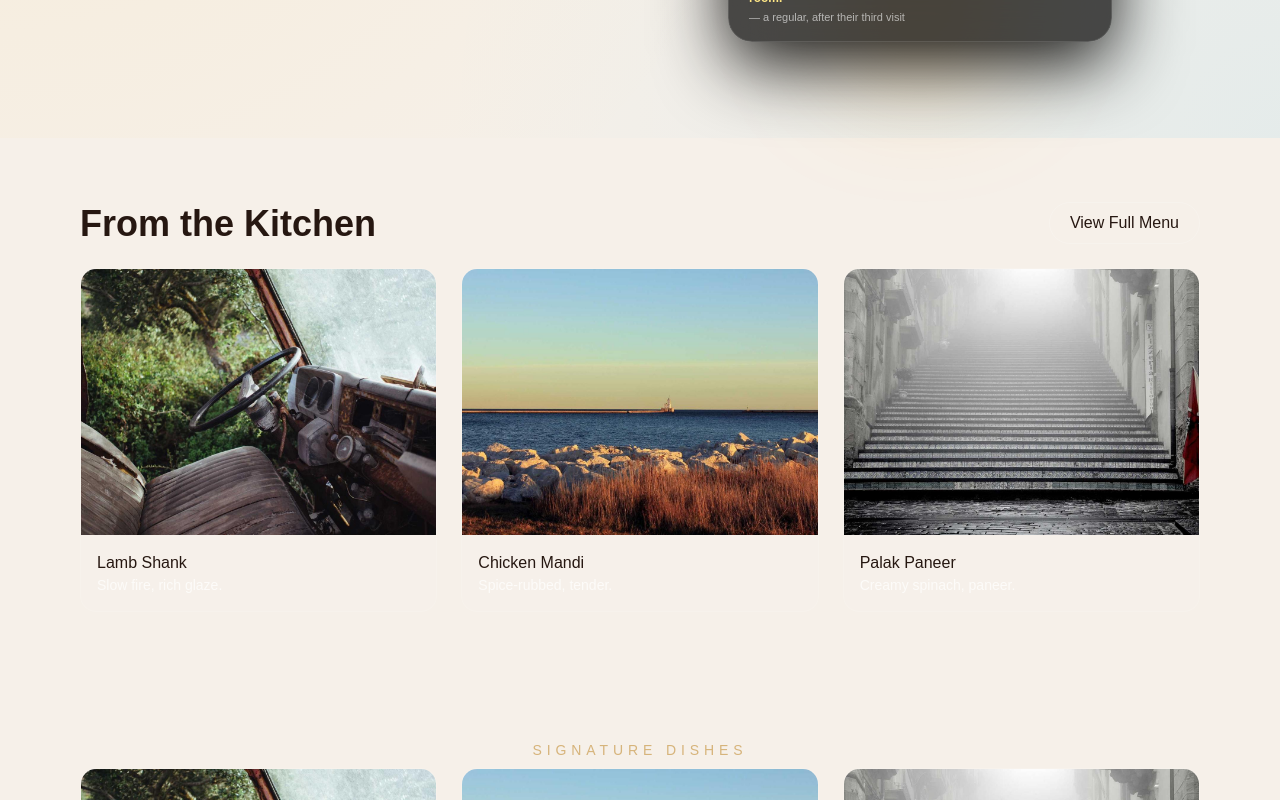
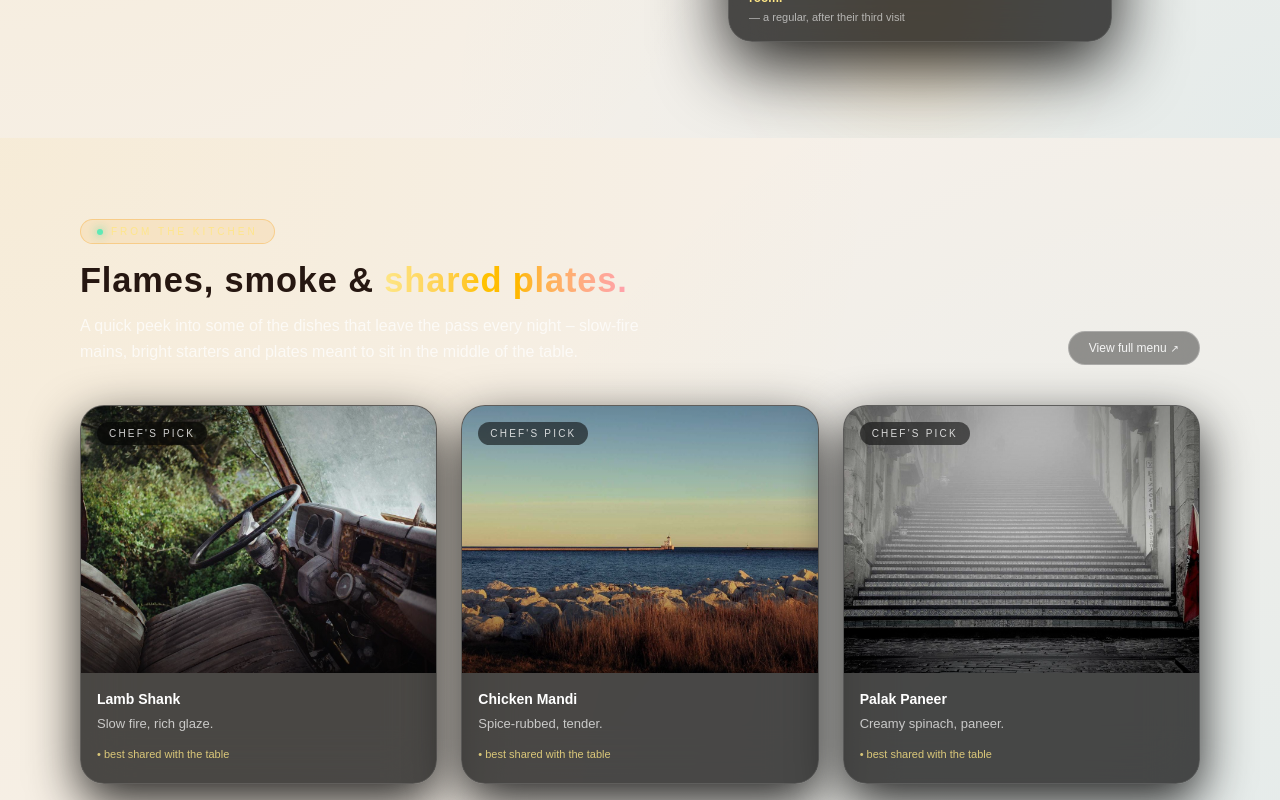
Before and after one commit to ARSiddique/the-lost-tribe, a Next.js app: page / in a window 1280 px wide. Shown: the part 1220-2020 px from the top of the page. Built offline with nearby package versions, Linux system fonts and the light colour scheme.

Commit message:
menu preview section updated

```diff
--- a/components/MenuPreviewSection.jsx
+++ b/components/MenuPreviewSection.jsx
@@ -1,44 +1,109 @@
+// components/MenuPreviewSection.jsx
 "use client";
+
 import Image from "next/image";
 import Link from "next/link";
+import { motion } from "framer-motion";
 import { MENU_PREVIEW } from "@/data/menu";
+
+const cardVariants = {
+  hidden: { opacity: 0, y: 30 },
+  show: (i) => ({
+    opacity: 1,
+    y: 0,
+    transition: { delay: 0.12 * i, duration: 0.5, ease: "easeOut" },
+  }),
+};
 
 export default function MenuPreviewSection() {
   return (
-    <section className="bg-bg text-fg">
-      <div className="mx-auto max-w-6xl px-4 py-16">
-        <div className="flex items-end justify-between mb-6">
-          <h2 className="text-3xl md:text-4xl font-semibold">From the Kitchen</h2>
-          <Link
-            href="/menu"
-            className="inline-flex items-center rounded-full border border-white/20 px-5 py-2 hover:bg-white/10"
-          >
-            View Full Menu
-          </Link>
-        </div>
+    <section className="relative bg-bg text-fg">
+      {/* soft gradient backdrop */}
+      <div className="pointer-events-none absolute inset-0 bg-[radial-gradient(circle_at_0%_0%,rgba(251,191,36,0.09),transparent_60%),radial-gradient(circle_at_100%_100%,rgba(56,189,248,0.09),transparent_60%)]" />
 
-        <div className="grid gap-6 md:grid-cols-3">
-          {MENU_PREVIEW.map((item) => (
-            <div
+      <div className="relative mx-auto max-w-6xl px-4 py-16 md:py-20">
+        {/* heading row */}
+        <motion.div
+          className="mb-8 flex flex-col gap-4 md:mb-10 md:flex-row md:items-end md:justify-between"
+          initial={{ opacity: 0, y: 24 }}
+          whileInView={{ opacity: 1, y: 0 }}
+          viewport={{ once: true, amount: 0.3 }}
+          transition={{ duration: 0.6, ease: "easeOut" }}
+        >
+          <div>
+            <p className="inline-flex items-center gap-2 rounded-full border border-amber-500/30 bg-amber-500/10 px-4 py-1 text-[10px] uppercase tracking-[0.3em] text-amber-200/90">
+              <span className="h-1.5 w-1.5 rounded-full bg-emerald-300 shadow-[0_0_10px_rgba(52,211,153,0.9)]" />
+              from the kitchen
+            </p>
+            <h2 className="mt-4 text-2xl font-semibold tracking-wide sm:text-3xl md:text-[2.15rem]">
+              Flames, smoke &{" "}
+              <span className="bg-gradient-to-r from-amber-200 via-amber-400 to-rose-300 bg-clip-text text-transparent">
+                shared plates.
+              </span>
+            </h2>
+            <p className="mt-3 max-w-xl text-sm leading-relaxed text-white/70 sm:text-base">
+              A quick peek into some of the dishes that leave the pass every
+              night – slow-fire mains, bright starters and plates meant to sit
+              in the middle of the table.
+            </p>
+          </div>
+
+          <div className="flex md:justify-end">
+            <Link
+              href="/menu"
+              className="inline-flex items-center rounded-full border border-white/25 bg-black/40 px-5 py-2 text-xs font-medium text-white/90 backdrop-blur-md transition hover:border-amber-300/80 hover:text-amber-100"
+            >
+              View full menu
+              <span className="ml-1 text-[10px]">↗</span>
+            </Link>
+          </div>
+        </motion.div>
+
+        {/* cards grid */}
+        <motion.div
+          className="grid gap-6 md:grid-cols-3"
+          initial="hidden"
+          whileInView="show"
+          viewport={{ once: true, amount: 0.3 }}
+        >
+          {MENU_PREVIEW.map((item, idx) => (
+            <motion.article
               key={item.title}
-              className="rounded-2xl border border-white/10 bg-white/5 overflow-hidden"
+              className="group overflow-hidden rounded-3xl border border-white/12 bg-black/70 shadow-[0_18px_50px_rgba(0,0,0,0.85)] backdrop-blur-xl"
+              variants={cardVariants}
+              custom={idx}
+              whileHover={{ y: -6 }}
             >
-              <div className="relative aspect-[4/3]">
+              <div className="relative aspect-[4/3] overflow-hidden">
                 <Image
                   src={item.img}
                   alt={item.title}
                   fill
                   sizes="(min-width: 768px) 33vw, 100vw"
-                  className="object-cover"
+                  className="object-cover transition-transform duration-500 group-hover:scale-105"
                 />
+                {/* top gradient + subtle label */}
+                <div className="pointer-events-none absolute inset-0 bg-gradient-to-t from-black/60 via-black/0 to-black/30" />
+                <div className="pointer-events-none absolute left-4 top-4 rounded-full bg-black/55 px-3 py-1 text-[10px] uppercase tracking-[0.22em] text-white/80 backdrop-blur-md">
+                  chef&apos;s pick
+                </div>
               </div>
-              <div className="p-4">
-                <h4 className="font-medium">{item.title}</h4>
-                <p className="text-white/70 text-sm">{item.desc}</p>
+
+              <div className="p-4 pb-5">
+                <h4 className="text-sm font-semibold text-white">
+                  {item.title}
+                </h4>
+                <p className="mt-1 text-[13px] leading-relaxed text-white/70">
+                  {item.desc}
+                </p>
+                {/* optional small detail line */}
+                <p className="mt-3 text-[11px] text-amber-200/80">
+                  • best shared with the table
+                </p>
               </div>
-            </div>
+            </motion.article>
           ))}
-        </div>
+        </motion.div>
       </div>
     </section>
   );
```
